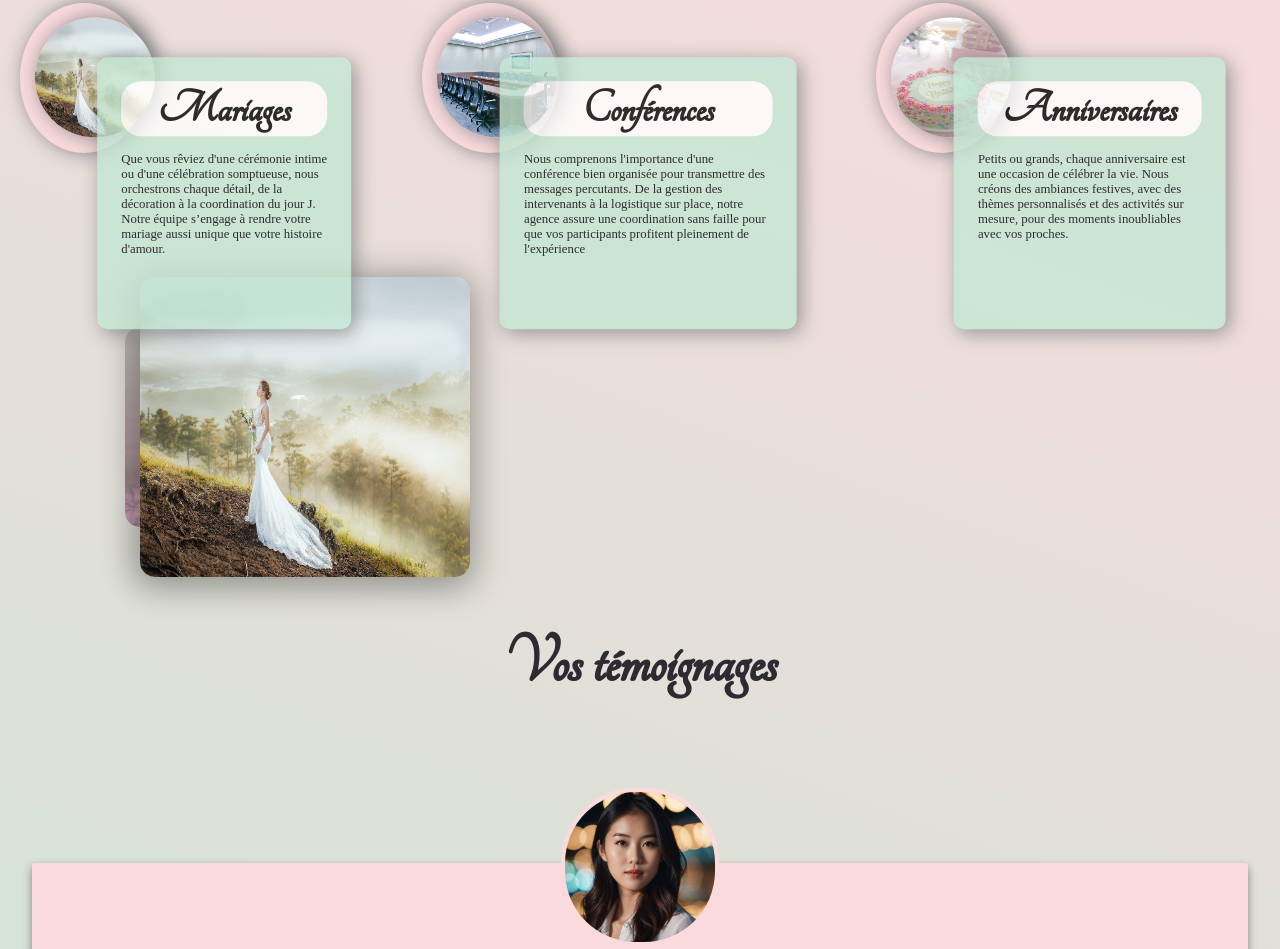
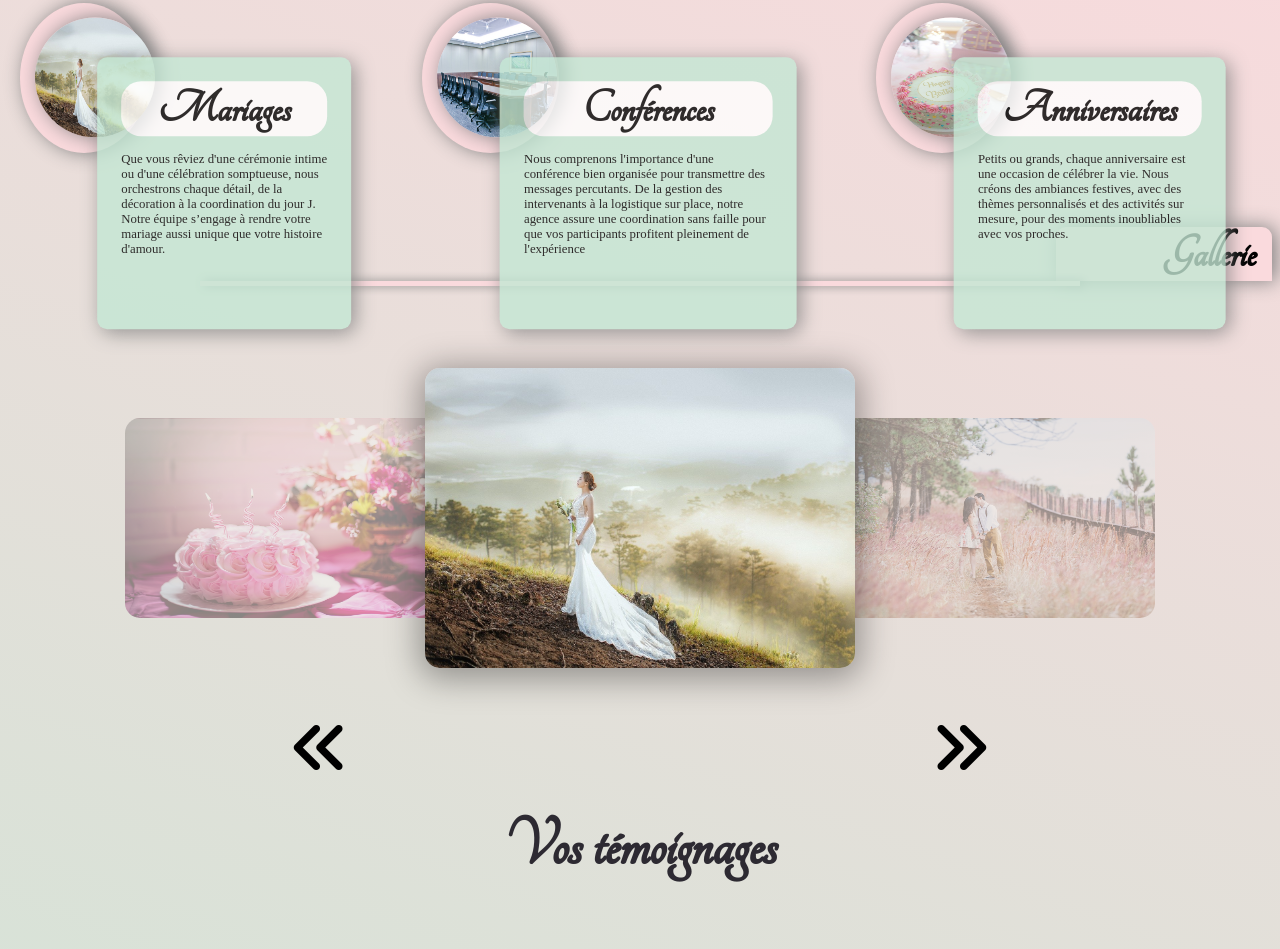
Before and after one commit to SCH-Matthys/Projet_Lumiere_Dinstants, a website: page index.html in a window 1280 px wide. Shown: the part 288-1237 px from the top of the page. Drawn offline with Linux system fonts and the light colour scheme; a web font is replaced by a local one.

Commit message:
carroussel

```diff
--- a/assets/js/script.js
+++ b/assets/js/script.js
@@ -34,8 +34,9 @@ function pauseCarrousel(){
 buttons.forEach(button =>{
     button.addEventListener("click", pauseCarrousel);
 });
+startCarrousel();
 
-startCarrousel();
+// section 1-service - cartes Evenement------------------------
 let contentEventMar=document.querySelector(".content_event");
 let titleEventMar=document.querySelector(".title_event");
 let textEventMar=document.querySelector(".text_event");
@@ -48,6 +49,22 @@ titleEventMar.addEventListener("mouseover",()=>{
 contentEventMar.addEventListener("mouseout", () => {
       contentEventMar.style.visibility = "hidden";
       titleEventMar.style.visibility="visible";
+    })
+// FIN SECTION 1--------------------------
+
+// DEBUT SECTION 2----------------------------
+const greetingContainer=document.querySelector(".greeting_container");
+const galleryControlContainer=document.querySelector(".gallery_control");
+const galleryPicts=document.querySelectorAll(".pict");
+const rightbtn=document.querySelector("#rightbtn");
+const pict2=document.querySelector(".pict_2");
+
+pict2.document.addEventListener("click",function(){
+    // pict2.style.opacity="0.4";
+    console.log("coucou");
+})
+
+// FIN SECTION 2-----------------------------
 
 document.addEventListener("DOMContentLoaded", function () {
     // Sélectionne toutes les images dans les div `.relative`
--- a/assets/sass/layout/main/_section_gallery.scss
+++ b/assets/sass/layout/main/_section_gallery.scss
@@ -4,12 +4,46 @@
 //  SECTION 2 - ACCUEIL GALLERY
 
 .section2{
+      .title {
+            h2{
+                  background-color: v.$color-pink;
+                  border-radius:10px 10px 0 0;
+                  padding-top: 0.2rem;
+                  padding-bottom: 0.2rem;
+                  width: 200px;
+                  font-family: Tangerine;
+                  font-size: 48px;
+                  box-shadow: 4px 0px 20px grey;
+                  margin-left: 22em;
+                  text-align: end;
+                  padding-right: 1rem;
+
+            }
+            .ligne{
+                  border-top: 2rem;
+                  background-color: v.$color-pink;
+                  height: 5px;
+                  width: 55rem;
+                  box-shadow: 4px 0 10px grey;
+                  margin: auto;
+                  margin-bottom: 2rem;
+            }
+      }
+}
+.greeting_container{
       width: 100%;
       display: flex;
       flex-direction: row;
       align-items: center;
+}
+.btn{
+      display: flex;
+      justify-content: space-around;
+      align-items: center;
+      cursor: pointer;
+      font-size: 60px;
+}
 
-}
 .greeting_gallery{
       width: 100%;
 }
@@ -38,8 +72,21 @@
 }
 
 .pict_2{
-      box-shadow: -2px 5px 33px 6px rgba(0,0,0,0.35);
+      box-shadow: 0 5px 33px 6px rgba(0,0,0,0.35);
       height: 300px;
       opacity: 1;
-      left: 50;
+      left: 50%;
+      transform: translateX(-50%);
+      width: 430px;
+      z-index: 2;
 }
+.pict_3{
+      left: 85%;
+      opacity: 0.4;
+      transform: translateX(-50%);
+}
+.gallery_control{
+      display: flex;
+      justify-content: space-around;
+      margin-bottom: 2rem;
+}
--- a/assets/sass/layout/main/_section_services.scss
+++ b/assets/sass/layout/main/_section_services.scss
@@ -34,7 +34,6 @@
 }
 .container_cards{
       display: flex;
-
 }
 // CONTAINER EVENEMENTS*****************************************
 .container_event{
--- a/index.html
+++ b/index.html
@@ -62,13 +62,25 @@
         </div>
         <!-- SECTION 2 - GALLERY ACCUEIL /////////////////////////////////////////////////////////////////////////////////////////////////////////////////////////////////-->
         <div class="section2">
+            <div class="title">
+                <h2>Gallerie</h2>
+                <div class="ligne"></div>
+            </div>
             <div class="greeting_gallery">
                 <div class="greeting_container">
                     <img src="assets/img/cake-2338813_1280.jpg" alt="Gateau d'anniversaire rose ornementé de pétales de roses en sucre" class="pict pict_1" data-index="1">
                     <img src="assets/img/bride-7689627_1280.jpg" alt="Une mariée sur un fond de paysage" class="pict pict_2" data-index="2">
                     <img src="assets/img/couple-1779066_1280.jpg" alt="Couple s'embrassant dans un chemin d'herbe" class="pict pict_3" data-index="3">
                 </div>
-                <div class="gallery_control"></div>
+                <div class="gallery_control">
+                    <div class="left btn" id="leftbtn">
+                        <i class="fa-solid fa-angles-left"></i>
+                    </div>
+                    <div  id="rightbtn" class="right btn">
+                        <i class="fa-solid fa-angles-right"></i>
+                    </div>
+
+                </div>
             </div>
         </div>
         <!-- SECTION TEMOIGNAGES /////////////////////////////////////////////////////////////////////////////////////////////////////////////////////////////////////////// -->
```
Also changed, not shown: assets/css/style.css, 1 other file.
